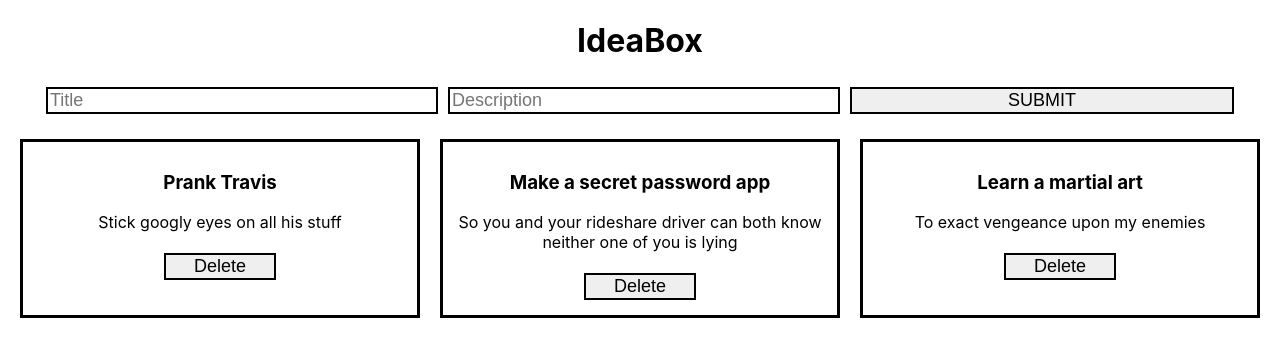
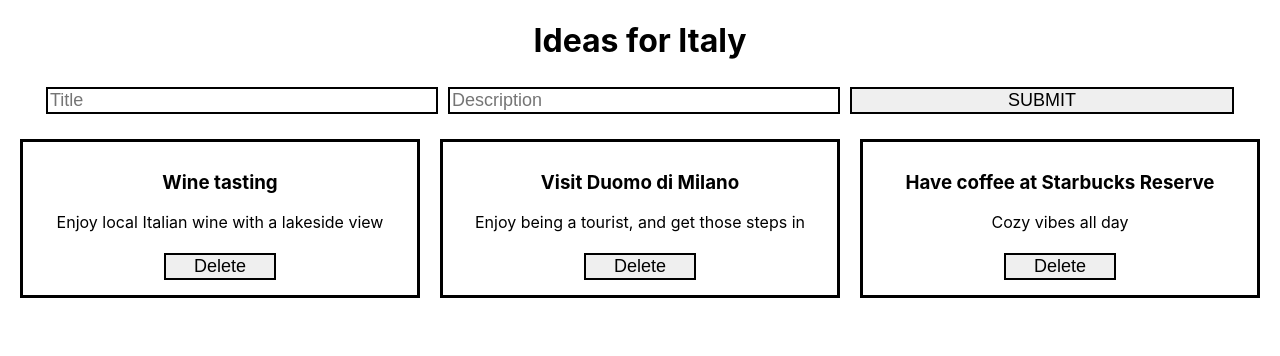
Before and after one commit to gaurijo/IdeaBox, a React (Create React App) app: page / in a window 1280 px wide. Shown: the top 356 px of the page. Built offline with nearby package versions, Linux system fonts and the light colour scheme.

Commit message:
Update default ideas and app name

```diff
--- a/src/App.js
+++ b/src/App.js
@@ -8,9 +8,9 @@ class App extends Component {
     super();
     this.state = {
       ideas: [
-        { id: 1, title: 'Prank Travis', description: 'Stick googly eyes on all his stuff' },
-        { id: 2, title: 'Make a secret password app', description: 'So you and your rideshare driver can both know neither one of you is lying' },
-        { id: 3, title: 'Learn a martial art', description: 'To exact vengeance upon my enemies' },
+        { id: 1, title: 'Wine tasting', description: 'Enjoy local Italian wine with a lakeside view' },
+        { id: 2, title: 'Visit Duomo di Milano', description: 'Enjoy being a tourist, and get those steps in' },
+        { id: 3, title: 'Have coffee at Starbucks Reserve', description: 'Cozy vibes all day' },
       ]
     }
   }
@@ -29,7 +29,7 @@ class App extends Component {
 render() {
     return (
       <main className='App'>
-        <h1>IdeaBox</h1>
+        <h1>Ideas for Italy</h1>
         {!this.state.ideas.length && <h2>No ideas yet -- add some!</h2>}
         <Form addIdea={this.addIdea} />
         <Ideas ideas={this.state.ideas} deleteIdea={this.deleteIdea} />
```
